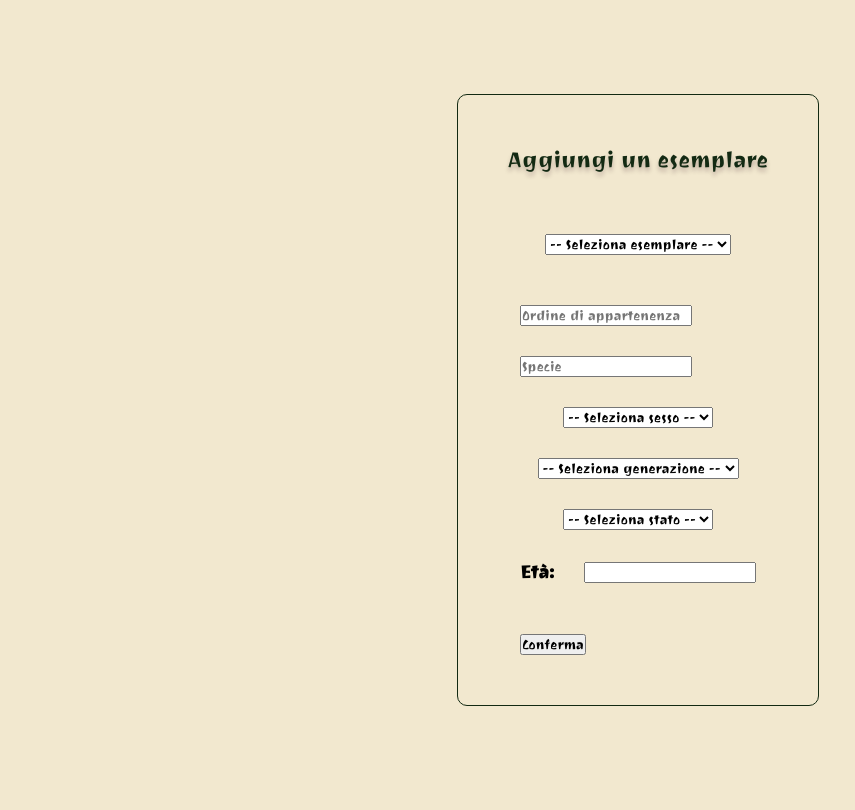
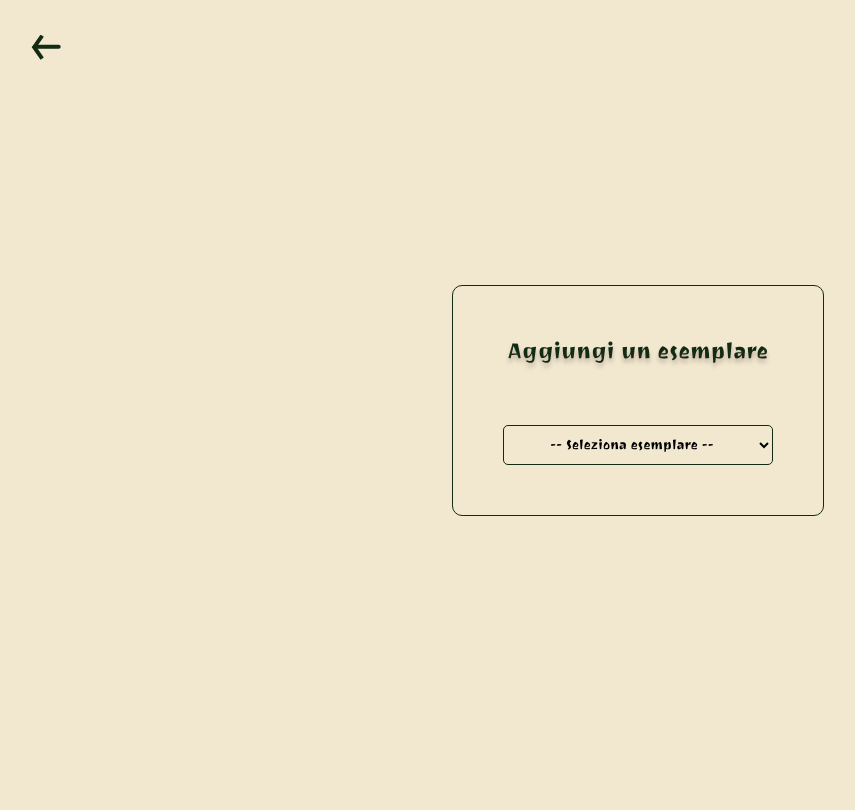
Before and after one commit to enry04/parco, a PHP site: page /src/add-record-page/add-record-page.php in a window 1280 px wide. Shown: the whole page, without its empty margins (2-857 px from the left). Run offline with PHP 8.4, Linux system fonts and the light colour scheme; tables that the repository leaves empty hold one stand-in row (values such as "Sample post").

Commit message:
update form

```diff
--- a/src/add-record-page/add-record-page.php
+++ b/src/add-record-page/add-record-page.php
@@ -12,9 +12,9 @@
 </head>
 
 <body>
+    <div class="back-container"></div>
     <div class="main-container">
         <h5>Aggiungi un esemplare</h5>
-        <form method="post">
         <div class="items-container">
             <div class="input-container select-container">
                 <select class="exemplary-select">
@@ -23,46 +23,86 @@
                     <option value="1">Vegetale</option>
                 </select>
             </div>
+            <form method="post" class="animal-form hide">
                 <div class="animal-container">
+                    <div class="row">
                         <div class="input-container">
-                        <input type="text" required class="order-text" placeholder="Ordine di appartenenza">
+                            <input type="text" required class="order-text" placeholder="Ordine di appartenenza" onkeypress='return ((event.charCode >= 65 && event.charCode <= 90) || (event.charCode >= 97 && event.charCode <= 122) || (event.charCode == 32))'>
                         </div>
                         <div class="input-container">
-                        <input type="text" required class="species-text" placeholder="Specie">
+                            <input type="text" required class="animal-species-text" placeholder="Specie" onkeypress='return ((event.charCode >= 65 && event.charCode <= 90) || (event.charCode >= 97 && event.charCode <= 122) || (event.charCode == 32))'>
+
                         </div>
+                    </div>
+                    <div class="row">
                         <div class="input-container select-container">
-                        <select class="sex-select " >
+                            <select class="gender-select" required>
                                 <option value="" selected disabled hidden>-- Seleziona sesso -- </option>
-                            <option value="0">M</option>
-                            <option value="1">F</option>
+                                <option value="maschio">M</option>
+                                <option value="femmina">F</option>
                             </select>
                         </div>
                         <div class="input-container select-container">
-                        <select class="generation-select">
+                            <select class="generation-select" required>
                                 <option value="" selected disabled hidden>-- Seleziona generazione --</option>
-                            <option value="0">Cucciolo</option>
-                            <option value="1">Adulto</option>
-                            <option value="2">Anziano</option>
+                                <option value="cucciolo">Cucciolo</option>
+                                <option value="adulto">Adulto</option>
+                                <option value="anziano">Anziano</option>
                             </select>
                         </div>
                         <div class="input-container select-container">
-                        <select class="state-select">
+                            <select class="state-select" required>
                                 <option value="" selected disabled hidden>-- Seleziona stato --</option>
-                            <option value="0">In salute</option>
-                            <option value="1">Malato</option>
+                                <option value="in salute">In salute</option>
+                                <option value="malato">Malato</option>
                             </select>
                         </div>
+                    </div>
+                    <div class="row">
                         <div class="input-container">
-                        <h6>Età:</h6>
-                        <input type="number" class="age-number">
+                            <input type="number" class="age-number" min="0" max="150" placeholder="Età(anni)" required onkeydown="javascript: return ['Backspace','Delete','ArrowLeft','ArrowRight'].includes(event.code) ? true : !isNaN(Number(event.key)) && event.code!=='Space'">
                         </div>
                     </div>
+                    <div class="row submit-row ">
                         <div class="input-container">
                             <input type="submit" value="Conferma" class="submit-btn">
                         </div>
                     </div>
+                </div>
+            </form>
+            <form method="post" class="vegetable-form hide">
+                <div class="vegetable-container">
+                    <div class="row">
+                        <div class="input-container">
+                            <select class="family-select" required>
+                                <option value="" selected disabled hidden>-- Seleziona famiglia --</option>
+                            </select>
+                        </div>
+                        <div class="input-container">
+                            <select class="season-select" required>
+                                <option value="" selected disabled hidden>-- Seleziona stagione di fioritura --</option>
+                                <option value="inverno">Inverno</option>
+                                <option value="primavera">Primavera</option>
+                                <option value="estate">Estate</option>
+                                <option value="autunno">Autunno</option>
+                            </select>
+                        </div>
+                    </div>
+                    <div class="row">
+                        <div class="input-container">
+                            <input type="text" class="vegetable-species-text" placeholder="Specie" required onkeypress='return ((event.charCode >= 65 && event.charCode <= 90) || (event.charCode >= 97 && event.charCode <= 122) || (event.charCode == 32))'>
+                        </div>
+                    </div>
+                    <div class="row submit-row">
+                        <div class="input-container">
+                            <input type="submit" value="Conferma" class="submit-btn">
+                        </div>
+                    </div>
+                </div>
             </form>
         </div>
+    </div>
+    <script src="./js/add-record-view.js" type="module"></script>
 </body>
 
 </html>
--- a/src/add-record-page/css/add-record-page-style.css
+++ b/src/add-record-page/css/add-record-page-style.css
@@ -1,11 +1,24 @@
-body{
+body {
   display: flex;
   justify-content: center;
   align-items: center;
   height: 100vh;
 }
 
-.main-container{
+.back-container {
+  position: absolute;
+  top: 1.5%;
+  left: 1%;
+  cursor: pointer;
+  background: url("../../common/images/icons/icon-back.svg");
+  background-position: center;
+  background-repeat: no-repeat;
+  background-size: contain;
+  width: 70px;
+  height: 70px;
+}
+
+.main-container {
   display: flex;
   justify-content: center;
   align-items: center;
@@ -16,7 +29,7 @@ body{
   gap: 60px;
 }
 
-.items-container{
+.items-container {
   display: flex;
   justify-content: center;
   flex-direction: column;
@@ -24,7 +37,8 @@ body{
   gap: 50px;
 }
 
-.animal-container{
+.animal-container,
+.vegetable-container {
   display: flex;
   justify-content: center;
   flex-direction: column;
@@ -33,15 +47,114 @@ body{
   gap: 30px;
 }
 
-.input-container{
+.row {
+  display: flex;
+  justify-content: center;
+  align-items: center;
+  gap: 45px;
   width: 100%;
+}
+
+.input-container {
   display: flex;
   justify-content: flex-start;
   align-items: center;
   flex-direction: row;
-    gap: 30px;
 }
 
-.select-container{
+.select-container {
   justify-content: center;
 }
+
+select {
+  width: 270px;
+  height: 40px;
+  background-color: transparent;
+  outline: 0;
+  text-align: center;
+  cursor: pointer;
+  border-radius: 5px;
+  border: solid 1px #132a13;
+}
+
+select:hover,
+select > option:hover {
+  color: #4f772d;
+  border: #4f772d 1px solid;
+}
+
+select > option {
+  color: #132a13;
+  border: solid 1px #132a13;
+  background-color: #f2e8cf;
+}
+
+input[type="text"] {
+  width: 200px;
+  height: 40px;
+  padding: 0 10px;
+  background: transparent;
+  outline: 0;
+  border: solid 1px #132a13;
+  color: #132a13;
+  border-radius: 5px;
+  font-size: 15px;
+}
+
+input[type="number"] {
+  width: 150px;
+  height: 40px;
+  padding: 0 10px;
+  background: transparent;
+  outline: 0;
+  border: solid 1px #132a13;
+  color: #132a13;
+  border-radius: 5px;
+  font-size: 15px;
+}
+
+input::-webkit-outer-spin-button,
+input::-webkit-inner-spin-button {
+  -webkit-appearance: none;
+  appearance: none;
+  margin: 0;
+}
+
+input:hover,
+input:checked,
+input:valid {
+  border: solid 1px #4f772d;
+}
+
+::placeholder {
+  color: #132a13;
+}
+
+input:focus::placeholder,
+input:hover::placeholder {
+  color: #4f772d;
+}
+
+input[type="submit"] {
+  width: 170px;
+  height: 40px;
+  cursor: pointer;
+  padding: 0 10px;
+  color: #132a13;
+  background: transparent;
+  border: solid 1px #132a13;
+  border-radius: 5px;
+  font-size: 15px;
+}
+
+input[type="submit"]:hover {
+  background-color: #6a994e;
+}
+
+.submit-row {
+  justify-content: flex-end !important;
+}
+
+.checked {
+  border: solid 1px #4f772d;
+}
--- /dev/null
+++ b/src/add-record-page/js/add-record-view.js
@@ -0,0 +1,21 @@
+import FormManager from "./form-manager.js";
+import FetchUtil from "../../common/js/fetch-util.js";
+
+const backElement = document.querySelector(".back-container");
+backElement.addEventListener("click", () => {
+    location.href = "../parks-page/parks-page.php";
+});
+
+let selectData;
+
+await FetchUtil.postData("./php/read-families.php", {}).then((response) => {
+    if(response.status == "success"){
+        selectData = JSON.parse(response.data);
+    }else{
+        console.log(response.status);
+    }
+});
+
+const parentElement = document.querySelector(".main-container");
+const formManager = new FormManager(parentElement, selectData);
+formManager.init();
--- /dev/null
+++ b/src/add-record-page/php/read-families.php
@@ -0,0 +1,24 @@
+<?php
+
+require("../../common/php/connection.php");
+
+$mySql = new ConnectionMySQL();
+$pdo = $mySql->getConnection();
+
+$query = $pdo->query("SELECT * FROM tFamigliaFlora");
+$dataList = $query->fetchAll();
+$result = null;
+
+if ($dataList != null) {
+    $result = array(
+        "data" => json_encode($dataList),
+        "status" => "success",
+    );
+} else {
+    $result = array(
+        "data" => null,
+        "status" => "error",
+    );
+}
+
+echo json_encode($result);
--- a/src/common/php/connection.php
+++ b/src/common/php/connection.php
@@ -2,7 +2,7 @@
 class ConnectionMySQL
 {
     private const host = '127.0.0.1:3306';
-    private const db = 'parco';
+    private const db = 'parcovisentin';
     private const user = 'root';
     private const pass = '';
     private const charset = 'utf8mb4';
```
Also changed, not shown: src/add-record-page/js/form-manager.js (added, +120 -0 lines), src/add-record-page/php/add-animal-order.php (added, +29 -0 lines), src/add-record-page/php/add-animal.php (added, +31 -0 lines), src/add-record-page/php/check-animal-order.php (added, +30 -0 lines), src/add-record-page/php/check-animal-species.php (added, +31 -0 lines), src/parks-page/css/parks-page-style.css (+3 -4 lines), parcovisentin.sql (renamed from src/parcovisentin.sql), src/add-record-page/php/add-animal-species.php (added), src/common/images/icons/icon-back.svg (added). Lines whose indentation alone changed are shown as unchanged.
